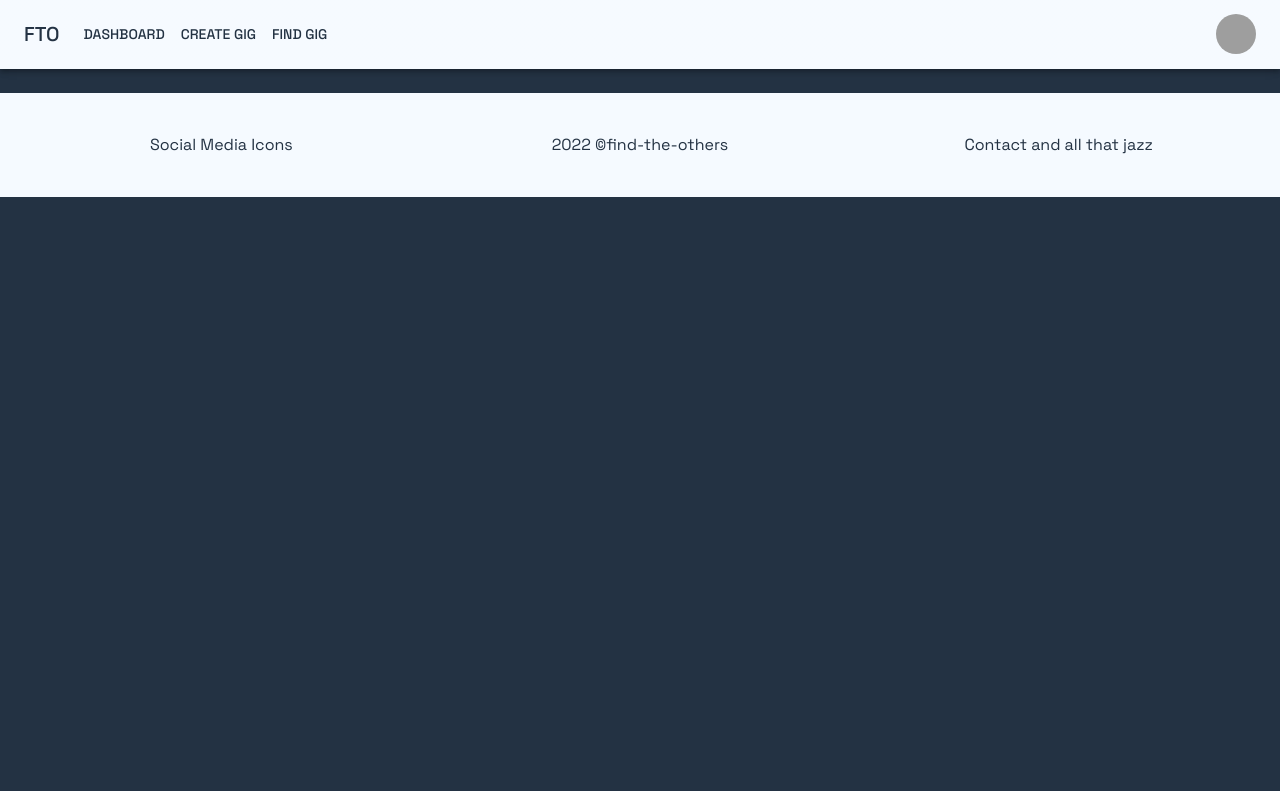
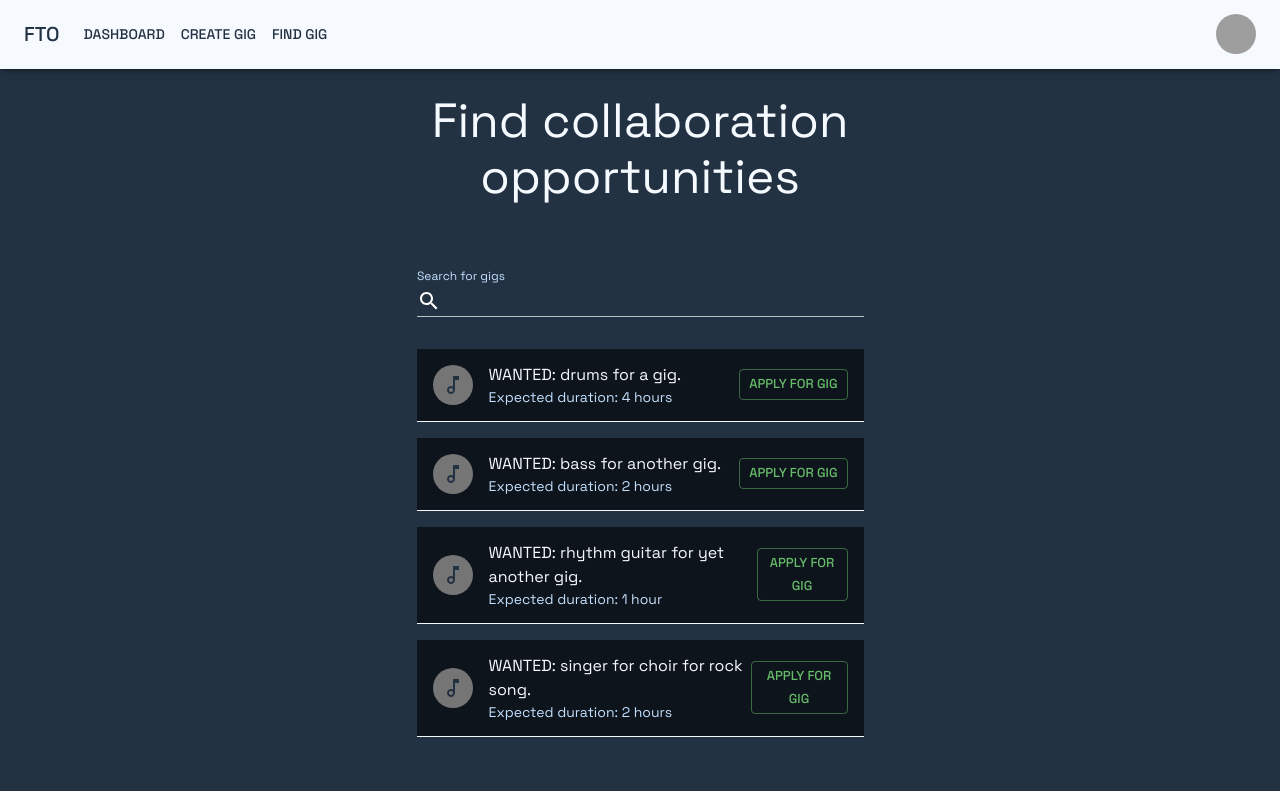
Before and after one commit to martipurull/find-the-others-fe, a React (Create React App) app: page /gigs in a window 1280 px wide. Shown: the top 791 px of the page. Built offline with nearby package versions, Linux system fonts and the light colour scheme; grey boxes are pictures that could not be loaded.

Commit message:
adds gigs page

```diff
--- a/src/App.tsx
+++ b/src/App.tsx
@@ -5,9 +5,7 @@ import PrivateRoute from './components/PrivateRoute';
 import Register from './pages/Register';
 import CreateBand from './pages/CreateBand';
 import CreateProject from './pages/CreateProject';
-import Jobs from './pages/Jobs';
 import Login from './pages/Login';
-import CreateJob from './pages/CreateJob';
 import Shop from './pages/Shop';
 import ShopBackOffice from './pages/ShopBackOffice';
 import Subscription from './pages/Subscription';
@@ -17,6 +15,8 @@ import { ThemeProvider, createTheme } from '@mui/material/styles'
 import CssBaseline from '@mui/material/CssBaseline'
 import Layout from './components/Layout';
 import ProjectPage from './pages/ProjectPage';
+import Gigs from './pages/Gigs';
+import CreateGig from './pages/CreateGig';
 
 const themeLight = createTheme({
   palette: {
@@ -77,8 +77,8 @@ function App() {
             <Route path='/new-band' element={<PrivateRoute><CreateBand /></PrivateRoute>} />
             <Route path='/projects/:projectId' element={<PrivateRoute><ProjectPage /></PrivateRoute>} />
             <Route path='/new-project' element={<PrivateRoute><CreateProject /></PrivateRoute>} />
-            <Route path='/jobs' element={<PrivateRoute><Jobs /></PrivateRoute>} />
-            <Route path='/new-job' element={<PrivateRoute><CreateJob /></PrivateRoute>} />
+            <Route path='/gigs' element={<PrivateRoute><Gigs /></PrivateRoute>} />
+            <Route path='/new-gig' element={<PrivateRoute><CreateGig /></PrivateRoute>} />
             <Route path='/shop' element={<PrivateRoute><Shop /></PrivateRoute>} />
             <Route path='/shop-backoffice' element={<PrivateRoute><ShopBackOffice /></PrivateRoute>} />
             <Route path='/subscribe' element={<PrivateRoute><Subscription /></PrivateRoute>} />
--- a/src/components/Layout.tsx
+++ b/src/components/Layout.tsx
@@ -1,3 +1,4 @@
+import Box from '@mui/material/Box'
 import Footer from "./Footer";
 import Header from "./Header";
 
--- a/src/pages/CreateJob.tsx
+++ /dev/null
@@ -1,9 +0,0 @@
-import React from 'react'
-
-export default function CreateJob() {
-    return (
-        <div>
-
-        </div>
-    )
-}
--- /dev/null
+++ b/src/pages/Gigs.tsx
@@ -0,0 +1,66 @@
+import Container from '@mui/material/Container'
+import Grid from '@mui/material/Grid'
+import Box from '@mui/material/Box'
+import Typography from '@mui/material/Typography'
+import FormControl from '@mui/material/FormControl'
+import InputLabel from '@mui/material/InputLabel'
+import Input from '@mui/material/Input'
+import InputAdornment from '@mui/material/InputAdornment'
+import SearchIcon from '@mui/icons-material/Search'
+import List from '@mui/material/List'
+import ListItem from '@mui/material/ListItem'
+import ListItemIcon from '@mui/material/ListItem'
+import ListItemText from '@mui/material/ListItemText'
+import MusicNoteOutlinedIcon from '@mui/icons-material/MusicNoteOutlined';
+import ListItemAvatar from '@mui/material/ListItemAvatar'
+import Avatar from '@mui/material/Avatar'
+import Button from '@mui/material/Button'
+
+const gigs = [
+    { gigName: 'A gig', instrumentRequired: 'drums', expectedHours: 4 },
+    { gigName: 'Another gig', instrumentRequired: 'bass', expectedHours: 2 },
+    { gigName: 'Yet another gig', instrumentRequired: 'rhythm guitar', expectedHours: 1 },
+    { gigName: 'Choir for rock song', instrumentRequired: 'singer', expectedHours: 2 }
+]
+
+
+export default function Gigs() {
+    return (
+        <Container maxWidth="xl" sx={{ minHeight: '75vh', minWidth: '100vw', display: 'flex', alignItems: 'center', justifyContent: 'center' }}>
+            <Grid container spacing={3} style={{ display: 'flex', justifyContent: 'center', alignItems: 'center' }}>
+                <Grid item xs={12} md={6} sx={{ textAlign: 'center' }}>
+                    <Typography component='h1' variant='h3' sx={{ mt: 3 }}>Find collaboration opportunities</Typography>
+
+                    <Grid container spacing={3} sx={{ display: 'flex', justifyContent: 'center', mt: 5 }}>
+                        <Grid item xs={9}>
+                            <FormControl variant='standard' fullWidth>
+                                <InputLabel htmlFor='gig-search-field'>Search for gigs</InputLabel>
+                                <Input id='gig-search-field' startAdornment={<InputAdornment position='start'><SearchIcon /></InputAdornment>} />
+                            </FormControl>
+                        </Grid>
+                        <Grid item xs={9}>
+                            <List sx={{ width: '100%' }}>
+                                {gigs.map(gig => (
+                                    <Box sx={{ borderBottom: '1px solid #f5faff', mb: 2, bgcolor: 'rgba(0,0,0,0.6)' }}>
+                                        <ListItem>
+                                            {/* FIND BETTER ICONS FOR INSTRUMENTS AND CREATE FUNCTION TO CHOOSE THE RIGHT ONE */}
+                                            <ListItemAvatar>
+                                                <Avatar>
+                                                    <MusicNoteOutlinedIcon />
+                                                </Avatar>
+                                            </ListItemAvatar>
+                                            <ListItemText primary={`WANTED: ${gig.instrumentRequired} for ${gig.gigName.toLowerCase()}.`} secondary={`Expected duration: ${gig.expectedHours}${gig.expectedHours > 1 ? ` hours` : ` hour`}`} />
+                                            <Button variant='outlined' size='small' color='success'>APPLY FOR GIG</Button>
+                                        </ListItem>
+                                    </Box>
+                                ))}
+                            </List>
+                            <Typography component='h3' variant='h6' sx={{ mt: 3 }}>Looking for musicians for your own project?</Typography>
+                            <Button color='primary' size='large' variant='contained' sx={{ mt: 3, mb: 3 }}>OFFER A GIG</Button>
+                        </Grid>
+                    </Grid>
+                </Grid>
+            </Grid>
+        </Container>
+    )
+}
--- a/src/pages/Jobs.tsx
+++ /dev/null
@@ -1,9 +0,0 @@
-import React from 'react'
-
-export default function Jobs() {
-    return (
-        <div>
-
-        </div>
-    )
-}
```
